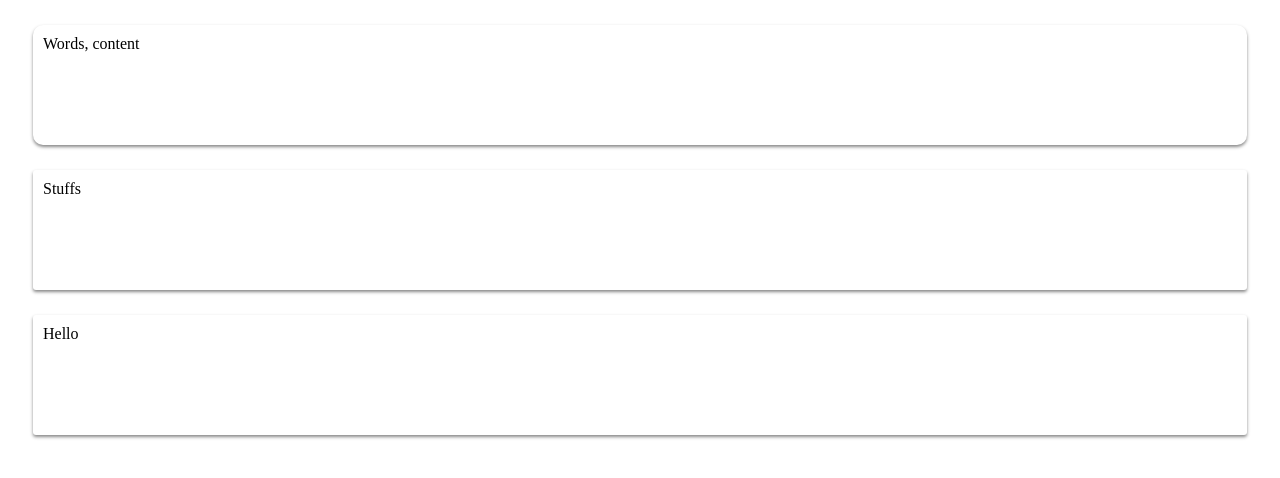
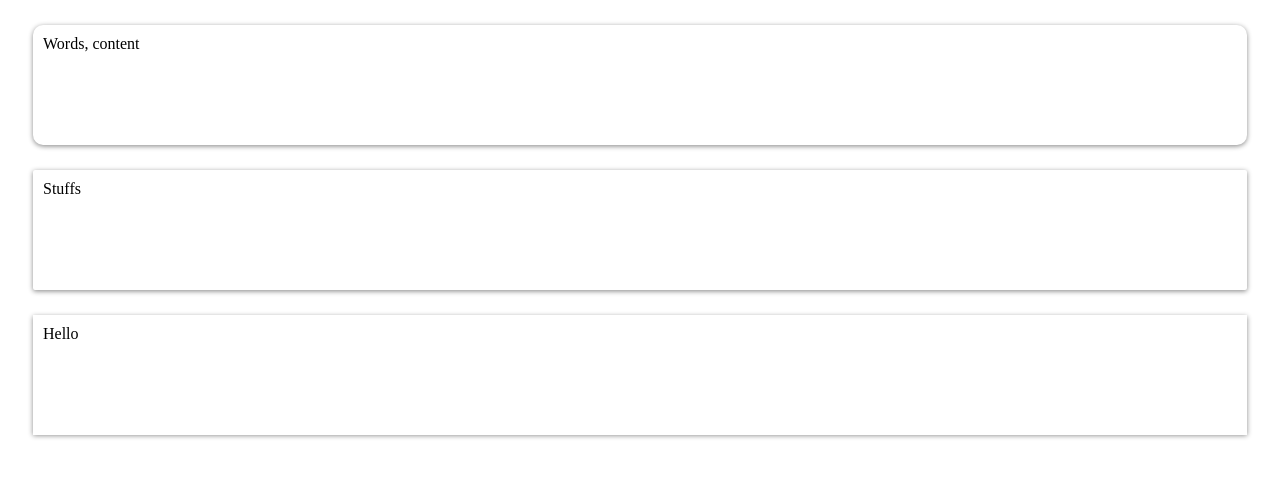
Before and after one commit to jacques-jd/card-depth.js, a plain HTML site: page index.html in a window 1280 px wide. Drawn offline with Linux system fonts and the light colour scheme.

Commit message:
Cleaned Code
Reduced Hover values

```diff
--- a/card-depth.js
+++ b/card-depth.js
@@ -1,82 +1,74 @@
 function shadow(int) {
-  return "0px "+int/5+"px "+int/3+"px #00000077"; //shadow equation. accurate to the material design standards (approximately)
+  return "0px " + int / 4 + "px " + int + "px #00000077"; //shadow equation. accurate to the material design standards (approximately)
 }
 
-function update() {
-	var items = [
+function init() {
+  //fetching all elements flagged as a card
+	let items = [
   	document.getElementsByClassName("card"),
     document.getElementsByTagName("card"),
   ];
 
-  for(var list of items){
-    var len = list.length;
-    for (var el of list) {
+  Element.prototype.ha = function(a) { return this.hasAttribute(a); }
+
+  //looping through the two arrays above
+  for(let list of items) {
+    //looping through the elements of these arrays
+    for (let el of list) {
       el.style.display = "block";
-      if (!el.hasAttribute("no-margin")) //set default styles if no contradicting attributes exist
-        el.style.margin = "25px";
-      if (!el.hasAttribute("no-height"))
-        el.style.height = "100px";
-      if (!el.hasAttribute("no-transition"))
-        el.style.transition = ".15s box-shadow";
-      if (!el.hasAttribute("no-padding"))
-        el.style.padding = "10px";
-      if (!el.hasAttribute("no-border-radius"))
-        el.style.borderRadius = "3px";
-      doDepth(el); //looping through all of the elements
+
+      //checking for style canceling flags
+      if (!el.ha("no-margin")) el.style.margin = "25px";
+      if (!el.ha("no-height")) el.style.height = "100px";
+      if (!el.ha("no-transition")) el.style.transition = ".15s box-shadow";
+      if (!el.ha("no-padding")) el.style.padding = "10px";
+
+      //assigning a default value for a check later (in doRadius)
+      el.style.borderRadius = el.ha("no-border-radius") ? "0px" : "2px";
+
+      //if all is good, assign shadow and radius values.
+      doDepth(el);
       doRadius(el);
     }
   }
 }
 
 function setDepth(int, obj, type) {
-  if (int == null)
-    return
+  if (int == null) return;
   obj.style.boxShadow = shadow(int); //using shadow equation to set css style
-  if (type === "hover")
-    obj.setAttribute("z", obj.getAttribute("z-hover")); //for when click and hover interfere with eachother
+  if (type === "hover") obj.setAttribute("z", obj.getAttribute("z-hover")); //for when click and hover interfere with eachother
 }
 
 function setRadius(int, obj) {
-  if (int == null)
-    return
+  if (int == null) return;
   obj.style.borderRadius = int + "px";
 }
 
 function doDepth(i) {
-  var ga = (x) => {
-    return i.getAttribute(x);
-  } //easier to call method alias
+  let ga = x => { return i.getAttribute(x); } //easier to call method alias
 
   //getting attributes
-  var zh = ga("z-default") || 10;
-  var zhc = ga("z-click") || 10;
-  var zhh = ga("z-hover") || 10;
+  let zh = ga("z-default") || 5;
+  let zhc = ga("z-click") || 5;
+  let zhh = ga("z-hover") || 5;
   setDepth(zh, i);
   //events of release (mouse leave, mouse up, etc)
-  i.onmouseup = function() {
-    setDepth(ga("z"), i)
-  };
-  i.onmouseout = function() {
-    setDepth(zh, i)
-  };
+  i.onmouseup = () => { setDepth(ga("z"), i); }
+  i.onmouseout = () => { setDepth(zh, i); }
 
   //events of activate (mouse enter, mouse down, etc)
-  i.onmousedown = function() {
-    setDepth(zhc, i)
-  };
-  i.onmouseover = function() {
-    setDepth(zhh, i, "hover")
-  };
+  i.onmousedown = () => { setDepth(zhc, i); }
+  i.onmouseover = () => { setDepth(zhh, i, "hover"); }
 }
 
 function doRadius(i) {
-  var ga = (x) => {
-    return i.getAttribute(x);
-  } //easier to call method alias
+  if(i.style.borderRadius == "0px") return;
+
+  let ga = x => { return i.getAttribute(x); } //easier to call method alias
 
   //getting attributes
-  var zh = ga("border-radius") || 3;
+  let zh = ga("border-radius") || 2;
   setRadius(zh, i);
 }
 
-window.addEventListener("load", update); //initial update
+window.addEventListener("load", init);
--- a/index.html
+++ b/index.html
@@ -8,13 +8,13 @@
     <title>Document</title>
 </head>
 <body>
-    <div class="card" z-default="10" z-hover="30" z-click="5" border-radius="10">
+    <div class="card" z-default="5" z-hover="10" z-click="3" border-radius="10">
         Words, content
     </div>
     <card>
         Stuffs
     </card>
-    <card z-hover="50" no-border-radius no-transition>
+    <card z-hover="10" no-border-radius no-transition>
         Hello
     </card>
 
```
Also changed, not shown: 1 other file.
